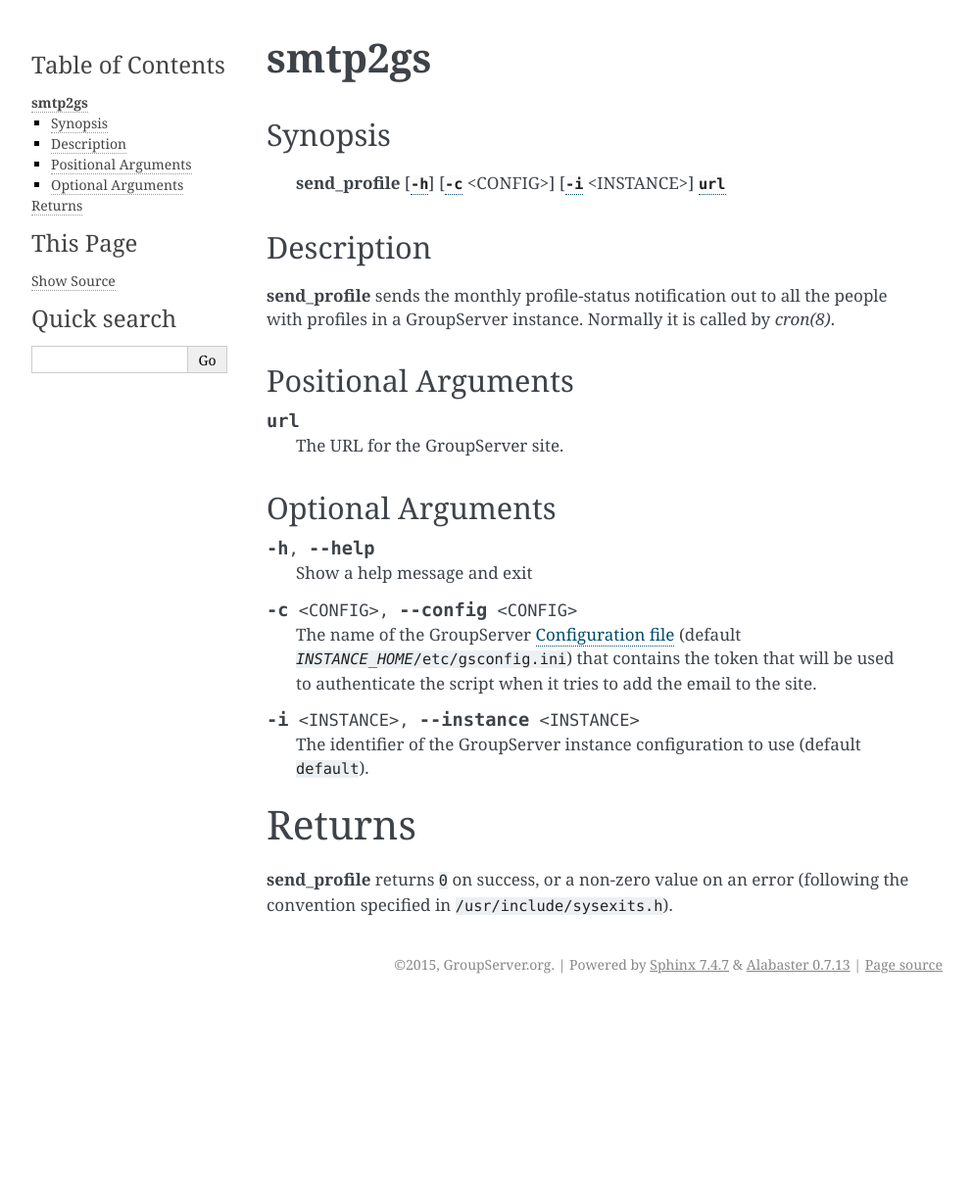
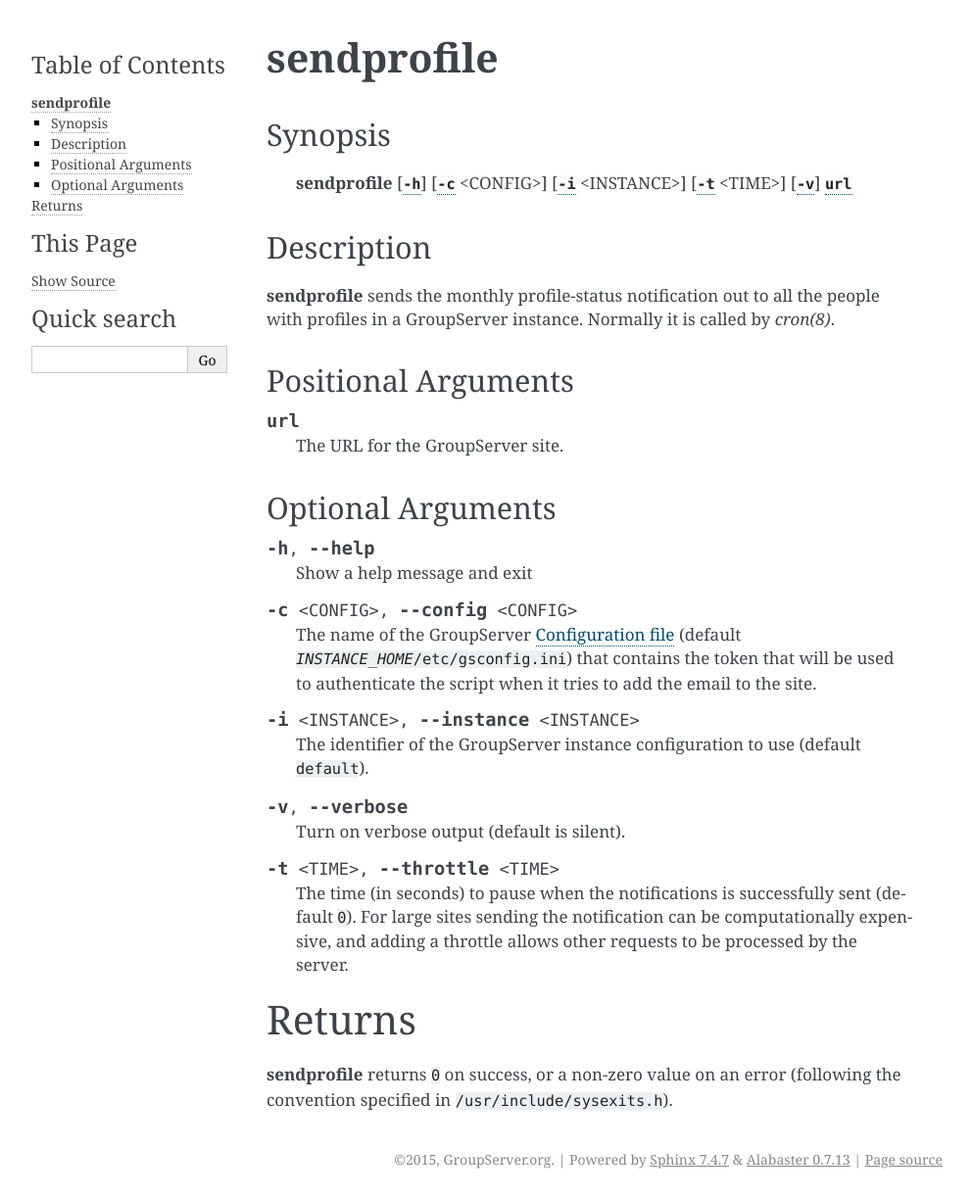
Before and after one commit to groupserver/gs.profile.status.send, a Sphinx documentation site: the page built from docs/script.rst, in a window 1280 px wide. Shown: the whole page at 98% size, without its empty margins (148-1141 px from the left). Built offline with Sphinx 7.4.7, drawn with Linux system fonts in a browser that asks for light colours; before the commit the page ends 1024 px from its top, so only the background shows below that.

Commit message:
Adding a throttle argument to the script.

```diff
--- a/docs/conf.py
+++ b/docs/conf.py
@@ -235,7 +235,7 @@
 # One entry per manual page. List of tuples
 # (source start file, name, description, authors, manual section).
 man_pages = [
-    ('script', 'send_profile', u'Send the profile-status out to everyone',
+    ('script', 'sendprofile', u'Send the profile-status out to everyone',
      [u'GroupServer.org'], 1)
 ]
 
--- a/docs/config.rst
+++ b/docs/config.rst
@@ -8,5 +8,5 @@
 .. [#config] See ``gs.config``
              <https://github.com/groupserver/gs.config>
 
-.. [#config] See ``gs.group.messages.add.smtp2gs``
+.. [#smtp2gs] See ``gs.group.messages.add.smtp2gs``
              <https://github.com/groupserver/gs.group.messages.add.smtp2gs>
--- a/docs/script.rst
+++ b/docs/script.rst
@@ -1,17 +1,17 @@
-:program:`smtp2gs`
-==================
+:program:`sendprofile`
+======================
 
-.. program:: send_profile
+.. program:: sendprofile
 
 Synopsis
 --------
 
-   :program:`send_profile` [:option:`-h`] [:option:`-c` <CONFIG>] [:option:`-i` <INSTANCE>] :option:`url`
+   :program:`sendprofile` [:option:`-h`] [:option:`-c` <CONFIG>] [:option:`-i` <INSTANCE>] [:option:`-t` <TIME>] [:option:`-v`] :option:`url`
 
 Description
 -----------
 
-:program:`send_profile` sends the monthly profile-status
+:program:`sendprofile` sends the monthly profile-status
 notification out to all the people with profiles in a GroupServer
 instance. Normally it is called by :manpage:`cron(8)`.
 
@@ -41,9 +41,20 @@
   The identifier of the GroupServer instance configuration to use
   (default ``default``).
 
+.. option:: -v, --verbose
+
+   Turn on verbose output (default is silent).
+
+.. option:: -t <TIME>, --throttle <TIME>
+
+  The time (in seconds) to pause when the notifications is
+  successfully sent (default ``0``). For large sites sending the
+  notification can be computationally expensive, and adding a
+  throttle allows other requests to be processed by the server.
+
 Returns
 =======
 
-:program:`send_profile` returns ``0`` on success, or a non-zero
+:program:`sendprofile` returns ``0`` on success, or a non-zero
 value on an error (following the convention specified in
 :file:`/usr/include/sysexits.h`).
```
Also changed, not shown: 1 other file.
